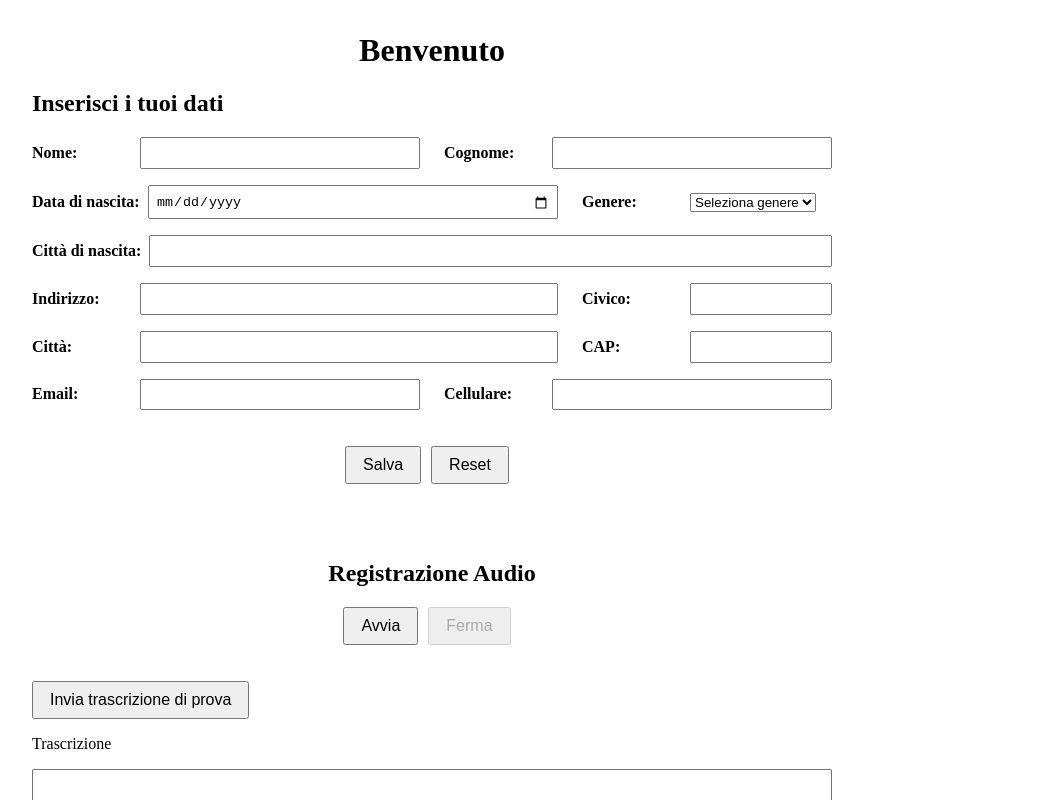
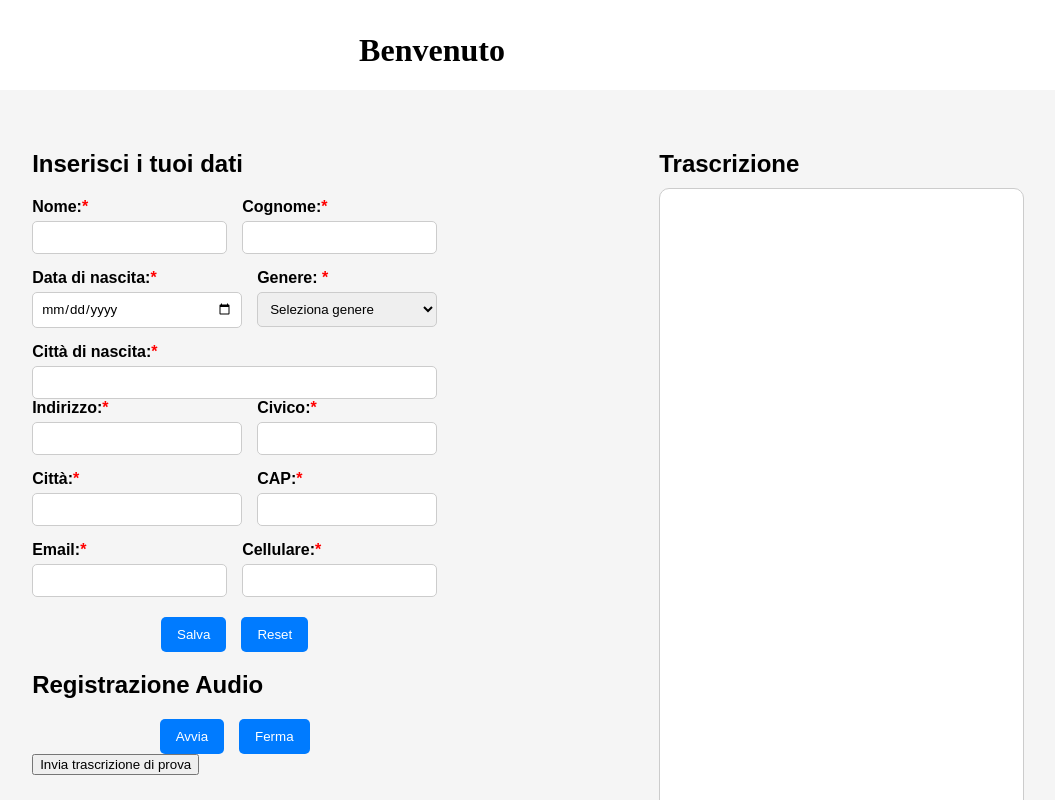
Before and after one commit to feed03/form-localstorage-app, an Angular app in the folder form-localstorage-app-master/frontend/: page / in a window 1280 px wide. Shown: the top 800 px of the page, without its empty margins (208-1263 px from the left). Built offline with nearby package versions, Linux system fonts and the light colour scheme.

Commit message:
Aggiornato al 08/08 inserimento obbligatorietà campi

```diff
--- a/form-localstorage-app-master/frontend/src/app/user-form/paziente.ts
+++ b/form-localstorage-app-master/frontend/src/app/user-form/paziente.ts
@@ -3,7 +3,7 @@ export type Gender = "M" | "F"| ""
 export class Paziente {
     name: string;
     surname: string;
-    birthDate: Date;
+    birthDate?: Date;
     gender: Gender;
     cityOfBirth: string;
     address: string;
@@ -16,7 +16,7 @@ export class Paziente {
     constructor(
         nome: string = '',
         cognome: string = '',
-        birthDate: Date = new Date(),
+        birthDate?: Date,
         gender: Gender = '',
         cityOfBirth: string = '',
         address: string = '',
@@ -28,7 +28,7 @@ export class Paziente {
 
         this.name = nome;
         this.surname = cognome;
-        this.birthDate = new Date(birthDate);
+        this.birthDate = birthDate ? new Date(birthDate) : undefined;
         this.gender = gender;
         this.cityOfBirth = cityOfBirth;
         this.address = address;
--- a/form-localstorage-app-master/frontend/src/app/user-form/user-form.css
+++ b/form-localstorage-app-master/frontend/src/app/user-form/user-form.css
@@ -1,73 +1,120 @@
-.form-container {
-  max-width: 800px;
-  margin: 0 auto;
-  padding: 0 1rem;
+* {
+    box-sizing: border-box;
+    font-family: Arial, sans-serif;
   }
 
-form {
+  body, html {
+    margin: 0;
+    padding: 0;
+    height: 100%;
+  }
+
+  .form-container {
     display: flex;
-  flex-direction: column;
-  gap: 1rem;
+    height: 100vh;
+    padding: 40px;
+    background-color: #f5f5f5;
+  }
+
+  .form-wrapper {
+    width: 66.66%;
+    display: flex;
+    justify-content: center;
+    align-items: center;
+  }
+
+  .form-inner {
+    background-color: white;
+    padding: 30px;
+    border-radius: 10px;
+    width: 100%;
+    max-width: 600px;
+    box-shadow: 0 0 15px rgba(0, 0, 0, 0.1);
+  }
+
+  .form-inner h2 {
+    margin-top: 0;
+    margin-bottom: 20px;
+    text-align: center;
+    color: #333;
   }
 
   .inline-group {
     display: flex;
-  gap: 1.5rem;
-  flex-wrap: wrap;
-  align-items: center;
+    gap: 15px;
+    margin-bottom: 15px;
+  }
+
+  .double .pair {
+    flex: 1;
   }
 
   .pair {
+    flex: 1;
     display: flex;
-  align-items: center;
-  gap: .5rem;
-  flex: 1;
-  min-width: 100px;
+    flex-direction: column;
   }
 
   .pair label {
-  white-space: nowrap;
-  min-width: 100px;
     font-weight: bold;
+    margin-bottom: 5px;
   }
 
-.pair input {
-  flex: 1;
-  padding: 0.4rem;
-  box-sizing: border-box;
+  .pair input,
+  .pair select {
+    padding: 8px;
+    border: 1px solid #ccc;
+    border-radius: 5px;
   }
 
   .pair.small {
-  flex: 0 0 250px;
+    max-width: 180px;
   }
 
-.pair.small input {
-  min-width: 60px;
-  width: auto;
-  flex: 1;
-}
-
-button {
-  align-self: flex-start;
-  padding: 0.5rem 1rem;
-  font-size: 1rem;
-  cursor: pointer;
+  .bottonLine {
+    display: flex;
+    justify-content: center;
+    gap: 15px;
+    margin-top: 20px;
+    flex-wrap: wrap;
   }
 
   .bottonLine button {
-  margin-right: 10px;
+    background-color: #007bff;
+    color: white;
+    border: none;
+    padding: 10px 16px;
+    border-radius: 5px;
+    cursor: pointer;
+    transition: background-color 0.3s ease;
   }
 
-.bottonLine {
-  margin: 20px;
-  text-align: center;
+  .bottonLine button:hover {
+    background-color: #0056b3;
   }
 
-audio {
-  display: block;
-  margin: 20px auto;
+  .bottonLine p {
+    margin-top: 10px;
   }
 
-#trascrizione {
-  font-size: 24px;
+  .transcription-box {
+    width: 33.33%;
+    padding-left: 30px;
+    display: flex;
+    flex-direction: column;
   }
+
+  .transcription-box h2 {
+    margin-bottom: 10px;
+  }
+
+  .transcription-box textarea {
+    width: 100%;
+    height: 100%;
+    resize: none;
+    padding: 15px;
+    border-radius: 10px;
+    border: 1px solid #ccc;
+    font-family: monospace;
+    background-color: #fff;
+  }
--- a/form-localstorage-app-master/frontend/src/app/user-form/user-form.html
+++ b/form-localstorage-app-master/frontend/src/app/user-form/user-form.html
@@ -1,92 +1,110 @@
+
 <div class="form-container">
+  <!-- Form a sinistra -->
+  <div class="form-wrapper">
+    <div class="form-container">
+      <form #form="ngForm" (ngSubmit)="salva(form)" novalidate>
+
         <h2>Inserisci i tuoi dati</h2>
-
-  <form>
-
         <div class="inline-group">
           <div class="pair">
-        <label>Nome:</label>
-        <input [(ngModel)]="paziente.name" name="nome" required />
+            <label>Nome:<span style="color: red">*</span></label>
+            <input [(ngModel)]="paziente.name" name="nome" required #nomeRef="ngModel"/>
+            <div *ngIf="form.submitted && nomeRef.invalid" style="color: red"> Inserisci nome </div>
           </div>
           <div class="pair">
-        <label>Cognome:</label>
-        <input [(ngModel)]="paziente.surname" name="cognome" required />
+            <label>Cognome:<span style="color: red">*</span></label>
+            <input [(ngModel)]="paziente.surname" name="cognome" required #cognomeRef="ngModel"/>
+            <div *ngIf="form.submitted && cognomeRef.invalid" style="color:red"> Inserisci cognome </div>
           </div>
         </div>
 
         <div class="inline-group double">
           <div class="pair">
-        <label>Data di nascita:</label>
-        <input [(ngModel)]="paziente.birthDate" name="dataNascita" required type="date" />
+            <label>Data di nascita:<span style="color: red">*</span></label>
+            <input [(ngModel)]="paziente.birthDate" name="dataNascita" required type="date" #birthRef="ngModel"/>
+            <div *ngIf="form.submitted && (!paziente.birthDate || birthRef.invalid)" style="color:red">Inserisci data di nascita</div>
           </div>
           <div class="pair small">
-        <label>Genere:</label>
-          <select [(ngModel)]="paziente.gender" name="genere" required>
+            <label>Genere: <span style="color: red">*</span> </label>
+            <select [(ngModel)]="paziente.gender" name="genere" required #genderRef="ngModel">
               <option value="" disabled selected>Seleziona genere</option>
               <option value="M">Maschile</option>
               <option value="F">Femminile</option>
               <option value="Altro">Altro</option>
             </select>
+            <div *ngIf="form.submitted && genderRef.invalid" style="color:red">Inserisci genere</div>
           </div>
         </div>
 
         <div class="pair">
-        <label>Città di nascita:</label>
-        <input [(ngModel)]="paziente.cityOfBirth" name="cNascita" required />
+          <label>Città di nascita:<span style="color: red">*</span></label>
+          <input [(ngModel)]="paziente.cityOfBirth" name="cNascita" required #cityBirthRef="ngModel"/>
+          <div *ngIf="form.submitted && cityBirthRef.invalid" style="color:red">Inserisci città di nascita</div>
         </div>
 
         <div class="inline-group">
           <div class="pair">
-        <label>Indirizzo:</label>
-        <input [(ngModel)]="paziente.address" name="indirizzo" required />
+            <label>Indirizzo:<span style="color: red">*</span></label>
+            <input [(ngModel)]="paziente.address" name="indirizzo" required #addressRef="ngModel"/>
+            <div *ngIf="form.submitted && addressRef.invalid" style="color:red">Inserisci indirizzo</div>
           </div>
           <div class="pair small">
-        <label>Civico:</label>
-        <input [(ngModel)]="paziente.houseNumber" name="civico" required />
+            <label>Civico:<span style="color: red">*</span></label>
+            <input [(ngModel)]="paziente.houseNumber" name="civico" required #civicoRef="ngModel"/>
+            <div *ngIf="form.submitted && civicoRef.invalid" style="color:red">Inserisci civico</div>
           </div>
         </div>
 
         <div class="inline-group">
           <div class="pair">
-        <label>Città:</label>
-        <input [(ngModel)]="paziente.city" name="citta" required />
+            <label>Città:<span style="color: red">*</span></label>
+            <input [(ngModel)]="paziente.city" name="citta" required #cityRef="ngModel"/>
+            <div *ngIf="form.submitted && cityRef.invalid" style="color:red">Inserisci città di residenza</div>
           </div>
           <div class="pair small">
-        <label>CAP:</label>
-        <input [(ngModel)]="paziente.zipCode" name="cap" required />
+            <label>CAP:<span style="color: red">*</span></label>
+            <input [(ngModel)]="paziente.zipCode" name="cap" required #capRef="ngModel"/>
+            <div *ngIf="form.submitted && capRef.invalid" style="color:red">Inserisci CAP</div>
           </div>
         </div>
 
         <div class="inline-group">
           <div class="pair">
-        <label>Email:</label>
-        <input [(ngModel)]="paziente.email" name="email" required />
+            <label>Email:<span style="color: red">*</span></label>
+            <input [(ngModel)]="paziente.email" name="email" required #emailRef="ngModel"/>
+            <div *ngIf="form.submitted && emailRef.invalid" style="color:red">Inserisci email</div>
           </div>
           <div class="pair">
-        <label>Cellulare:</label>
-        <input [(ngModel)]="paziente.phone" name="phone" required />
+            <label>Cellulare:<span style="color: red">*</span></label>
+            <input [(ngModel)]="paziente.phone" name="phone" required #phoneRef="ngModel"/>
+            <div *ngIf="form.submitted && phoneRef.invalid" style="color:red">Inserisci Cellulare</div>
           </div>
         </div>
 
         <div class="bottonLine">
-      <button (click)="salva()">Salva</button>
-      <button (click)="reset()">Reset</button>
+          <button type="submit">Salva</button>
+          <button type="button" (click)="reset()">Reset</button>
         </div>
 
+        <h2>Registrazione Audio</h2>
 
         <div class="bottonLine">
-      <h2>Registrazione Audio</h2>
+          <button type="button" (click)="startRecording()" [disabled]="isRecording">Avvia</button>
+          <button type="button" (click)="stopRecording()" [disabled]="!isRecording">Ferma</button>
+        </div>
+          <p *ngIf="isRecording" style="color: red;">Registrazione in corso...</p>
 
-        <button (click)="startRecording()" [disabled]="isRecording">Avvia</button>
-        <button (click)="stopRecording()" [disabled]="!isRecording">Ferma</button>
-
-        <p *ngIf="isRecording" style="color: red;">Registrazione in corso...</p>
-   </div>
-    <button (click)="inviaTrascrizione(trascrizioneProva)">Invia trascrizione di prova</button>
+        <button type="button" (click)="inviaTrascrizione(trascrizioneProva)">Invia trascrizione di prova</button>
 
         <audio *ngIf="audioUrl" [src]="audioUrl" controls></audio>
-    <label for="trascrizione">Trascrizione</label>
-    <textarea id="trascrizione" name="trascrizione" rows="10" cols="200" [(ngModel)]="trascrizione" readonly></textarea>
-
       </form>
     </div>
+  </div>
+
+  <!-- Box trascrizione a destra -->
+  <div class="transcription-box">
+    <h2>Trascrizione</h2>
+    <textarea id="trascrizione" name="trascrizione" rows="30" [(ngModel)]="trascrizione" readonly></textarea>
+  </div>
+</div>
--- a/form-localstorage-app-master/frontend/src/app/user-form/user-form.ts
+++ b/form-localstorage-app-master/frontend/src/app/user-form/user-form.ts
@@ -1,6 +1,6 @@
 // Import componenti Angular
 import { Component, OnInit } from '@angular/core';
-import { FormsModule } from '@angular/forms';
+import { FormsModule, NgForm } from '@angular/forms';
 import { CommonModule } from '@angular/common';
 
 // Import servizi
@@ -65,7 +65,13 @@ export class UserForm implements OnInit {
   }
 
   // Salva localmente i dati (cache del browser)
-  salva() {
+  salva(form: NgForm) {
+    console.log('form valid?', form.valid);
+    console.log('form invalid?', form.invalid);
+
+    if (form.invalid){
+      return;
+    }
     localStorage.setItem('paziente', this.paziente.toJSON());
     alert('Dati salvati correttamente!');
   }
```
Also changed, not shown: 2 other files (tests, documents, lock files or other folders). Lines whose indentation alone changed are shown as unchanged.
